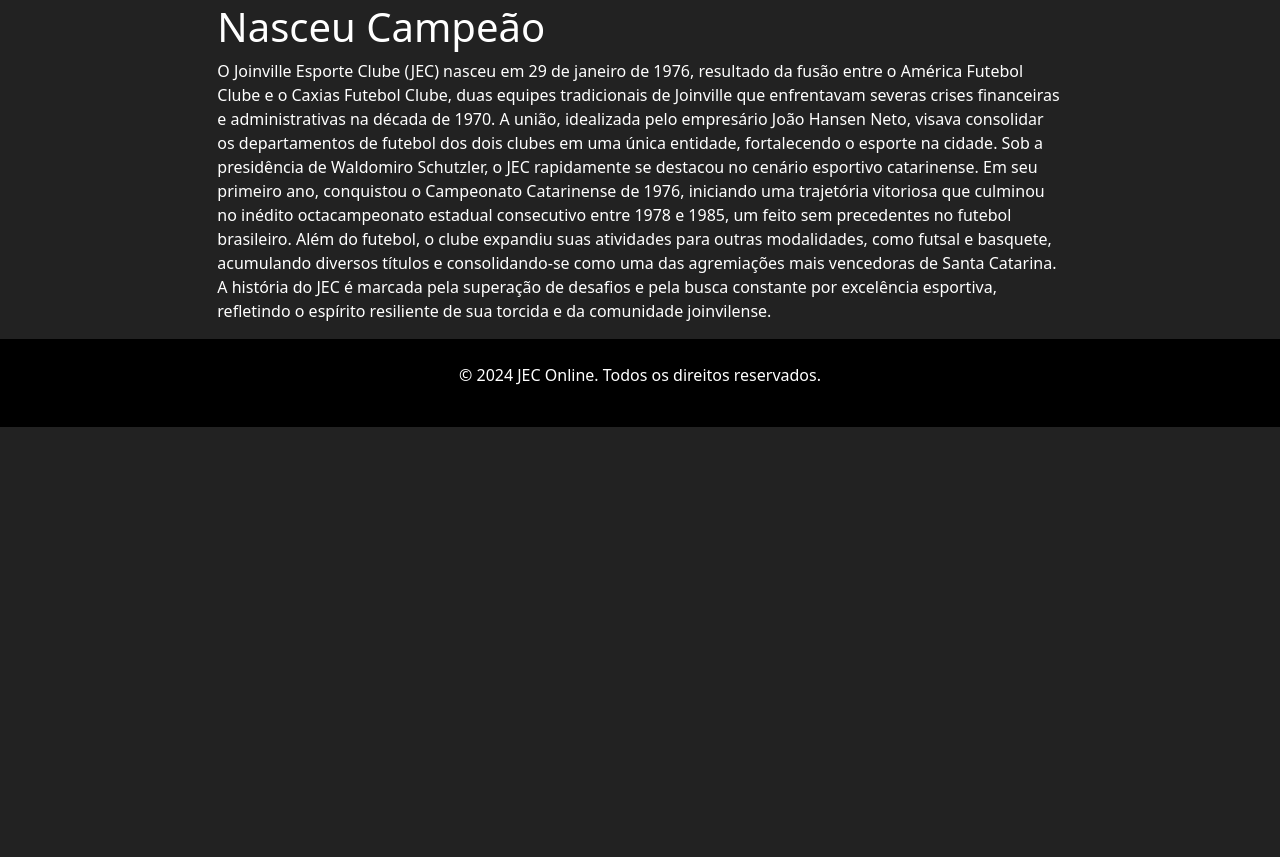
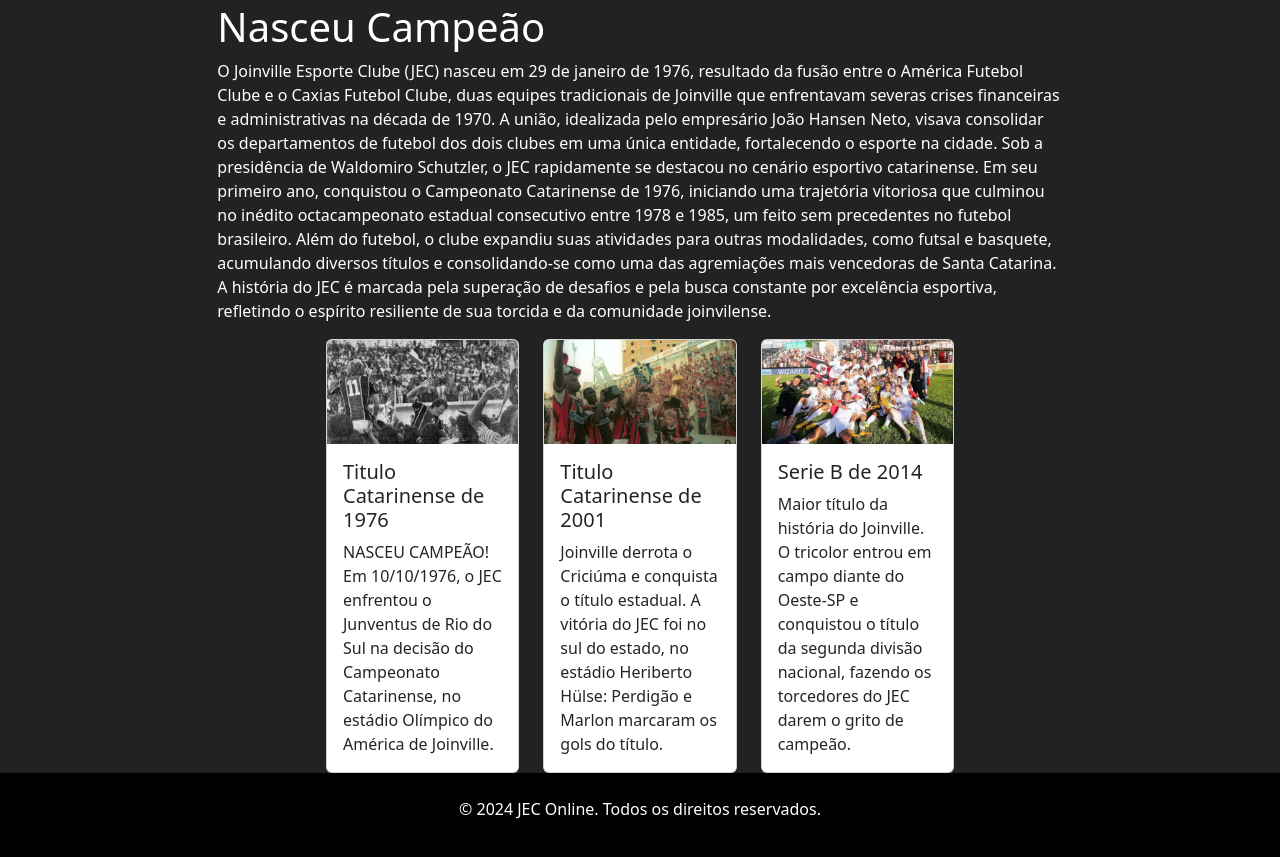
Before and after one commit to Denisbeckdev/Projeto_JEC_Bootstrap, a plain HTML site: page index.html in a window 1280 px wide. Shown: the part 2289-3146 px from the top of the page. Before the commit the page ends 2716 px from the top, so only its background shows below. Drawn offline with nearby package versions, Linux system fonts and the light colour scheme.

Commit message:
feat: adiciona cards seção história

```diff
--- a/index.html
+++ b/index.html
@@ -240,7 +240,7 @@
   <hr>
   <section>
     <div class="row justify-content-center" id="saiba-mais">
-      <div class="col-10 col-lg-8 text-center text-lg-start">
+      <div class="col-12 col-lg-8 text-center text-lg-start">
         <h1>Nasceu Campeão</h1>
         <p>O Joinville Esporte Clube (JEC) nasceu em 29 de janeiro de 1976, resultado da fusão entre o América Futebol
           Clube e o Caxias Futebol Clube, duas equipes tradicionais de Joinville que enfrentavam severas crises
@@ -257,6 +257,40 @@
           história do JEC é marcada pela superação de desafios e pela busca constante por excelência esportiva,
           refletindo o espírito resiliente de sua torcida e da comunidade joinvilense.</p>
       </div>
+      <div class="col-12 col-lg-6">
+        <div class="row">
+          <div class="col-lg-4">
+            <div class="card">
+              <img src="/img/1976.jpg" class="card-img-top" alt="Titulo de 1976">
+              <div class="card-body">
+                <h5 class="card-title">Titulo Catarinense de 1976</h5>
+                <p class="card-text">NASCEU CAMPEÃO! Em 10/10/1976, o JEC enfrentou o Junventus de Rio do Sul na decisão do Campeonato Catarinense, no estádio Olímpico do América de Joinville.</p>
+              </div>
+            </div>
+          </div>
+          <div class="col-lg-4">
+            <div class="card">
+              <img src="/img/2001.jpg" class="card-img-top" alt="Catarinense 2001">
+              <div class="card-body">
+                <h5 class="card-title">Titulo Catarinense de 2001</h5>
+                <p class="card-text">Joinville derrota o Criciúma e conquista o título estadual.
+                  A vitória do JEC foi no sul do estado, no estádio Heriberto Hülse: Perdigão e Marlon marcaram os gols do título.</p>
+              </div>
+            </div>
+          </div>
+          <div class="col-lg-4">
+            <div class="card">
+              <img src="/img/2014.jpg" class="card-img-top" alt="Campeão Nacional">
+              <div class="card-body">
+                <h5 class="card-title">Serie B de 2014</h5>
+                <p class="card-text">Maior título da história do Joinville. O tricolor entrou em campo diante do Oeste-SP e conquistou o título da segunda divisão nacional, fazendo os torcedores do JEC darem o grito de campeão.</p>
+              </div>
+            </div>
+          </div>
+        </div>
+      </div>
+    </div>
+  </section>
     </div>
   </section>
   <footer class="bg-black text-white py-4">
--- a/style.css
+++ b/style.css
@@ -71,11 +71,6 @@ body {
     color: #fff;
 }
 
-.card-group .card-body,
-.card-group .card-footer {
-    color: black !important;
-}
-
 .carrousel-img {
     height: 300px;
     object-fit: cover;
```
Also changed, not shown: img/1976.jpg (added), img/2001.jpg (added), img/2014.jpg (added).
